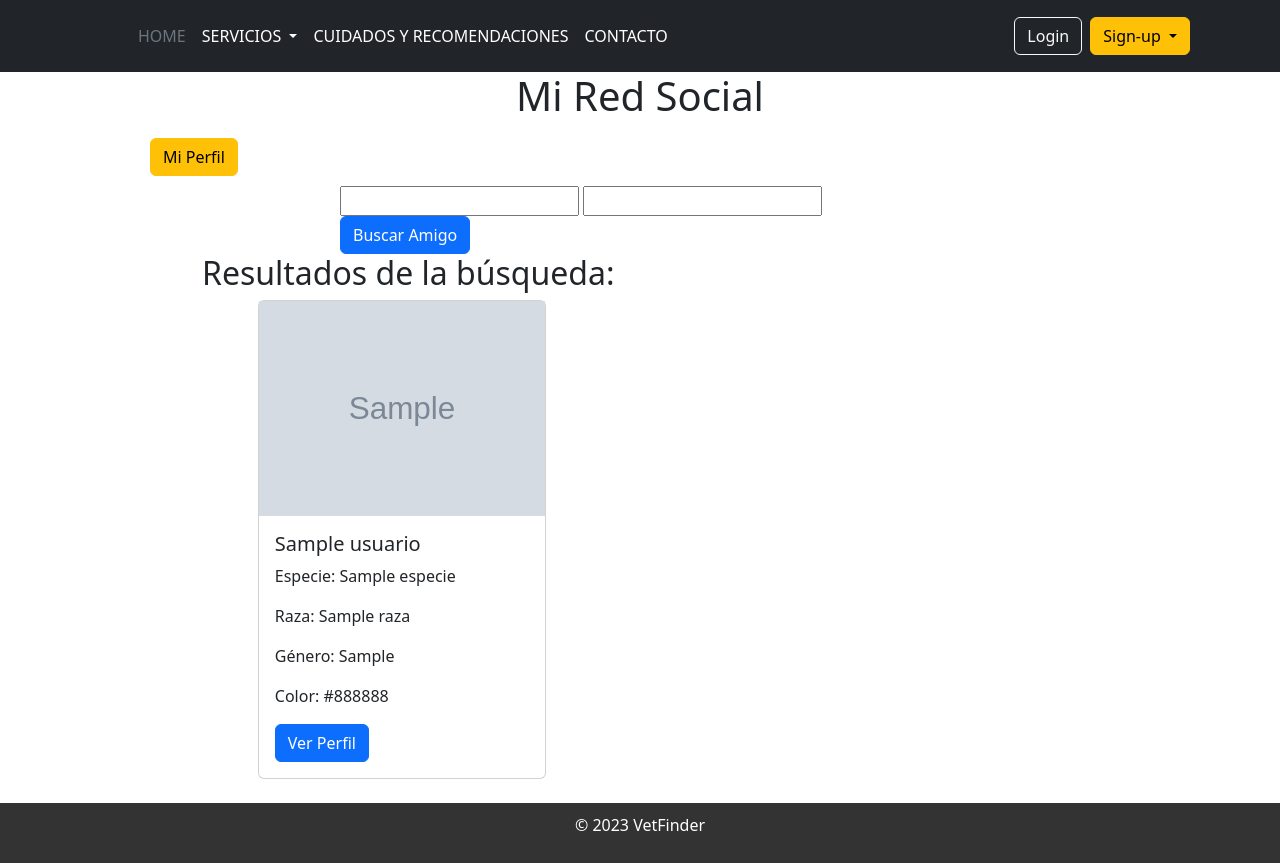
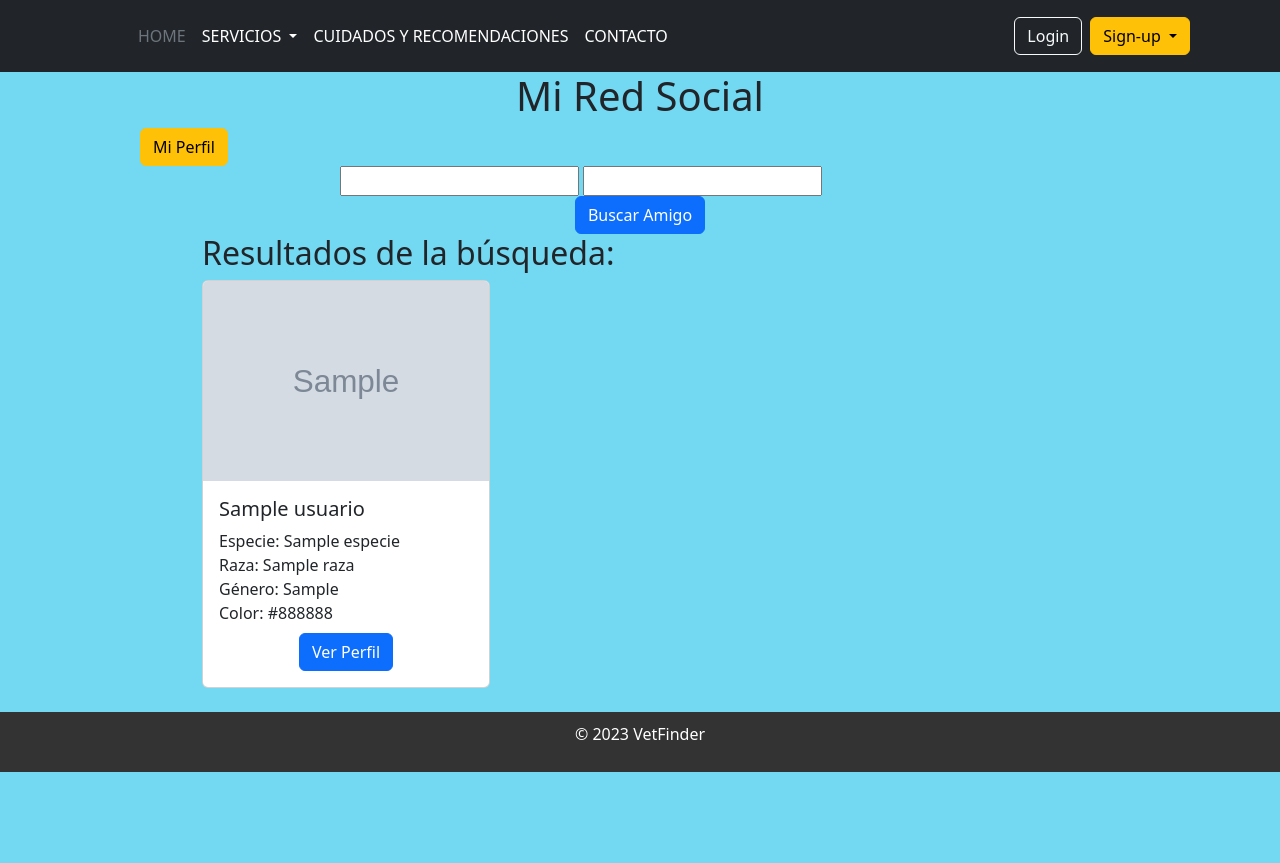
Before and after one commit to Guvtam/vetfinder, a Django app: template redsocial/templates/redsocial/buscar_amigo.html in a window 1280 px wide. After the commit the page ends 772 px from the top, so only its background shows below. Run offline with Django 4.2, Linux system fonts and the light colour scheme; the template is opened without the code that fills it: most values are stand-ins (such as "Sample title", 1, 10 or a date in 2020); grey boxes marked "Sample" are stand-in pictures; form fields are guessed from the names that the template uses; some libraries are stand-ins or nearby versions.

Commit message:
mejoras perfiles

```diff
--- a/acceso/views.py
+++ b/acceso/views.py
@@ -34,10 +34,8 @@ def inicio_sesion(request):
                     return redirect('mi_mascota')
                 elif tipo_usuario == 'servicios':
                     return redirect('mis_servicios')
-                elif tipo_usuario == 'ambos' :
-                    return('mi_perfil')
                 else:
-                    return redirect('home')  # Redirige predeterminadamente
+                    return redirect('mi_perfil')  # Redirige predeterminadamente
 
             else:
                 messages.error(request, 'Credenciales inválidas o usuario desactivado.')
--- a/perfil/templates/perfil/mi_perfil.html
+++ b/perfil/templates/perfil/mi_perfil.html
@@ -1,6 +1,8 @@
 {% extends 'home/base.html' %}
 
 {% block content %}
+        <body style="background-color:rgb(115, 216, 241);">
+
             <div class="container mt-5">
                 <h1 class="text-center">Mi Perfil</h1>
 
@@ -61,4 +63,5 @@
                     </ul>
                 </div>
             </div>
+        </body>
 {% endblock %}
--- a/redsocial/templates/redsocial/buscar_amigo.html
+++ b/redsocial/templates/redsocial/buscar_amigo.html
@@ -2,62 +2,60 @@
 
 {% block content %}
 
-    <div class="container" style="width: 80%;margin:auto;">
+    <body style="background-color:rgb(115, 216, 241);">
+        <div class="container" style="width: 80%; margin: auto;">
             <div class="text-center">
                 <h1>Mi Red Social</h1>
             </div>
-        <div style="padding: 10px;">
+
                 <!-- Enlaces de navegación basados en si el usuario está viendo su propio perfil o no -->
                 <a href="{% url 'mi_perfil' %}" class="btn btn-warning">Mi Perfil</a>
 
-
-
-
-        </div>
             <div style="width: 60%; margin: auto;">
                 <form method="get" action="{% url 'buscar_amigo' %}">
                     {{ form.query }}
                     {{ form.search_by }}
+                    <div class="text-center">
                         <button type="submit" class="btn btn-primary">Buscar Amigo</button>
+                    </div>
                 </form>
             </div>
 
-
             <!-- Agregar la lista de resultados aquí como tarjetas -->
-        <div class="container" style="width: 90%;margin:auto;">
+            <div class="container" style="width: 90%; margin: auto;">
                 {% if resultados %}
                     <h2>Resultados de la búsqueda:</h2>
-            <div class="row" >
+                    <div class="row row-cols-1 row-cols-md-3">
                         {% if form.search_by.value == 'usuario' %}
                             {% for usuario in resultados %}
-                        <div class="col-md-4 mb-4">
-                            <div class="card" style="width: 18rem;">
-                                <img src="{{ usuario.imagen_perfil.url }}" alt="{{ usuario.username }}" class="imagen-redonda">
+                                <div class="col mb-4">
+                                    <div class="card h-100" style="width: 18rem;">
+                                        <img src="{{ usuario.imagen_perfil.url }}" alt="{{ usuario.username }}" class="imagen-redonda card-img-top img-fluid" style="height: 200px; object-fit: cover;">
                                         <div class="card-body">
                                             <h5 class="card-title">{{ usuario.username }}</h5>
-                                    <p class="card-text">Nombre: {{ usuario.first_name }} {{ usuario.last_name }}</p>
-
-                                    <a href="{% url 'perfil_usuario' usuario.id %}" class="btn btn-warning">Ver Perfil</a>
+                                            <p class="card-text mb-0">Nombre: {{ usuario.first_name }} {{ usuario.last_name }}</p>
+                                            <div class="text-center">
+                                                <a href="{% url 'perfil_usuario' usuario.id %}" class="btn btn-warning mt-2">Ver Perfil</a>
+                                            </div>
                                         </div>
                                     </div>
                                 </div>
                             {% endfor %}
                         {% else %}
-        </div>
                             {# Mostrar datos de mascotas si se busca por nombre de mascota #}
-                    <div class="container" style="width: 90%;margin:auto;">
                             {% for mascota in resultados %}
-                        <div class="col-md-4 mb-4" >
-                            <div class="card" style="width: 18rem;">
-                                <img src="{{ mascota.imagen.url }}" alt="{{ mascota.nombre }}" class="imagen-redonda" >
+                                <div class="col mb-4">
+                                    <div class="card h-100" style="width: 18rem;">
+                                        <img src="{{ mascota.imagen.url }}" alt="{{ mascota.nombre }}" class="imagen-redonda card-img-top img-fluid" style="height: 200px; object-fit: cover;">
                                         <div class="card-body">
                                             <h5 class="card-title">{{ mascota.nombre }}</h5>
-                                    <p class="card-text">Especie: {{ mascota.especie }}</p>
-                                    <p class="card-text">Raza: {{ mascota.raza }}</p>
-                                    <p class="card-text">Género: {{ mascota.get_genero_mascota_display }}</p>
-                                    <p class="card-text">Color: {{ mascota.color }}</p>
-
-                                    <a href="{% url 'perfil_mascota' mascota.id %}" class="btn btn-primary">Ver Perfil</a>
+                                            <p class="card-text mb-0">Especie: {{ mascota.especie }}</p>
+                                            <p class="card-text mb-0">Raza: {{ mascota.raza }}</p>
+                                            <p class="card-text mb-0">Género: {{ mascota.get_genero_mascota_display }}</p>
+                                            <p class="card-text mb-0">Color: {{ mascota.color }}</p>
+                                            <div class="text-center">
+                                                <a href="{% url 'perfil_mascota' mascota.id %}" class="btn btn-primary mt-2">Ver Perfil</a>
+                                            </div>
                                         </div>
                                     </div>
                                 </div>
@@ -69,5 +67,6 @@
                 {% endif %}
             </div>
         </div>
+    </body>
 
 {% endblock %}
--- a/redsocial/views.py
+++ b/redsocial/views.py
@@ -43,11 +43,14 @@ def crear_publicacion(request):
 
 
 
+
+
 @login_required
 def buscar_amigo(request):
     form = BusquedaAmigoForm()
     resultados = None
     tipo_usuario = None
+
     if request.user.is_authenticated:
         try:
             tipo_usuario_obj = TipoUsuario.objects.get(usuario=request.user)
@@ -61,11 +64,12 @@ def buscar_amigo(request):
             query = form.cleaned_data.get('query')
             search_by = form.cleaned_data.get('search_by')
 
+            # Traer a ambos tipos de usuarios excepto al superusuario
             if search_by == 'usuario':
                 resultados = DuenoMascota.objects.filter(
                     tipousuario__tipo_usuario='dueno',
                     username__icontains=query
-                )
+                ).exclude(is_superuser=True)
             elif search_by == 'mascota':
                 resultados = Mascota.objects.filter(
                     nombre__icontains=query
```
Also changed, not shown: redsocial/templates/redsocial/perfil_mascota.html (+19 -17 lines), redsocial/templates/redsocial/perfil_usuario.html (+17 -9 lines), db.sqlite3. Lines whose indentation alone changed are shown as unchanged.
